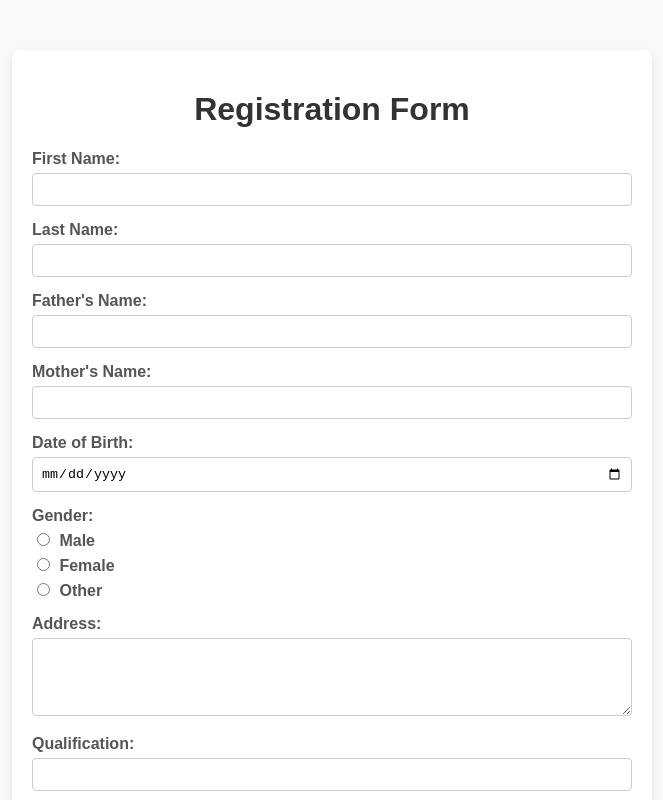
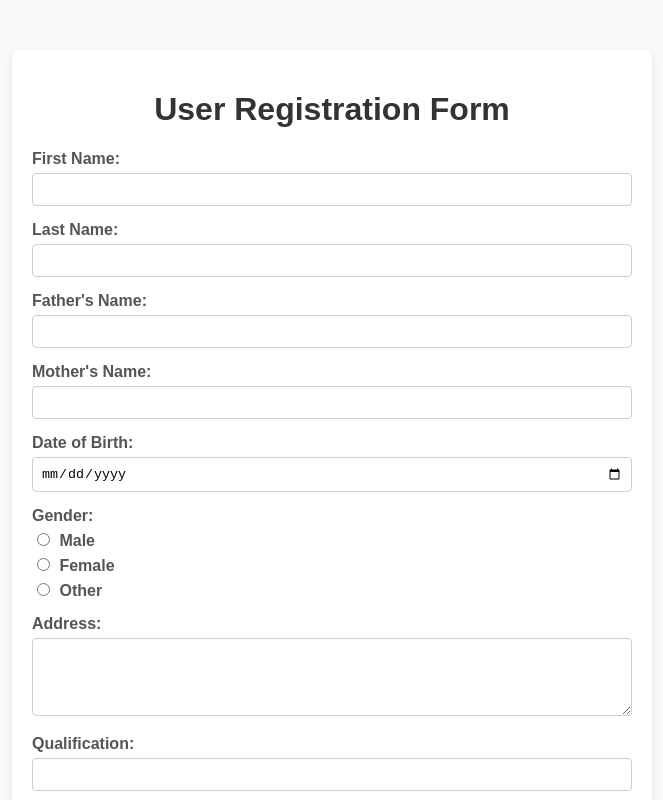
Before and after one commit to Coder-Akshay12/Harshitha, a plain HTML site: page index.html in a window 1280 px wide. Shown: the top 800 px of the page, without its empty margins (308-971 px from the left). Drawn offline with Linux system fonts and the light colour scheme.

Commit message:
Update index.html

```diff
--- a/index.html
+++ b/index.html
@@ -8,7 +8,7 @@
 </head>
 <body>
   <div class="container">
-    <h1>Registration Form</h1>
+    <h1> User Registration Form</h1>
     <form id="registrationForm">
       <div class="form-group">
         <label for="firstName">First Name:</label>
```
